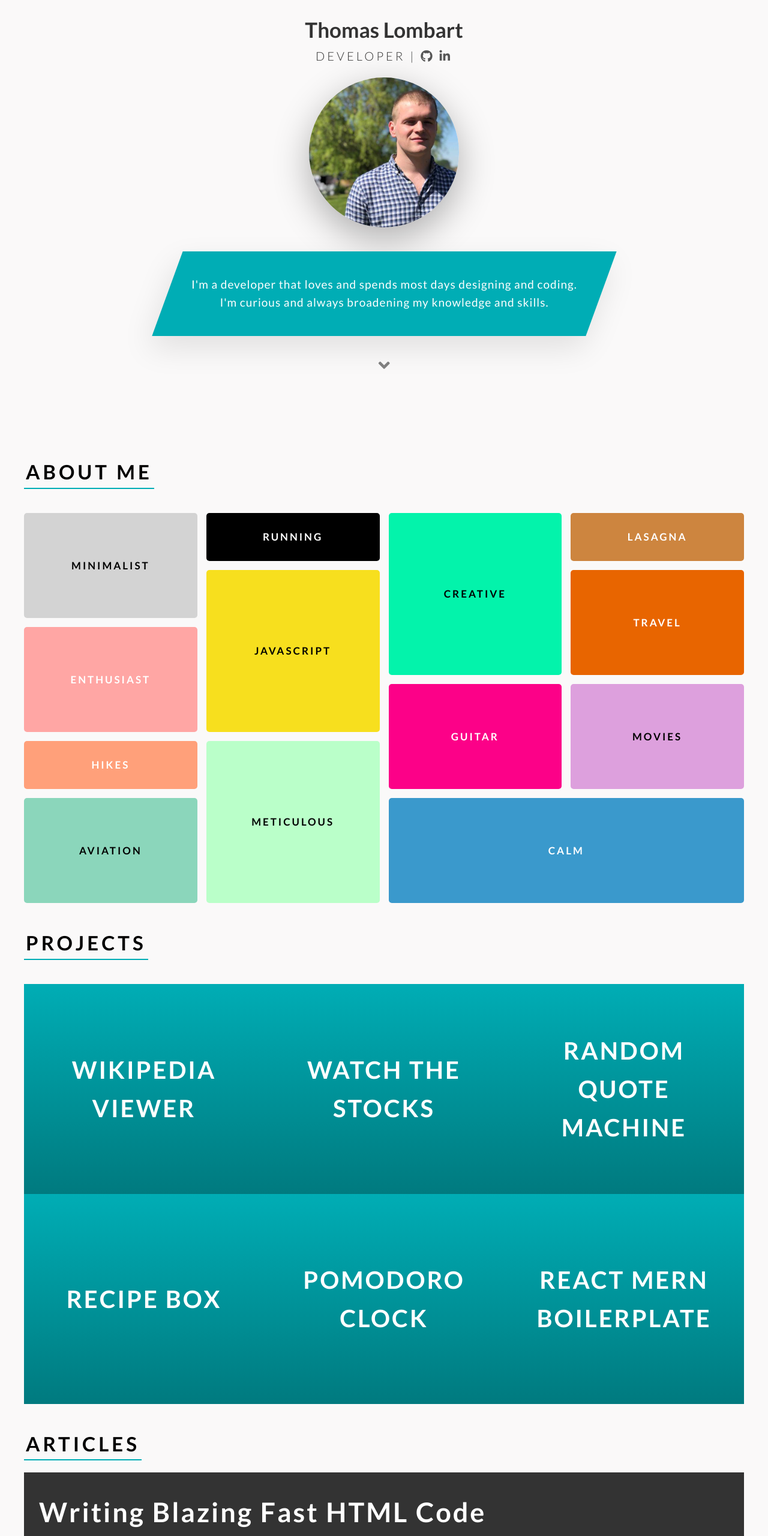
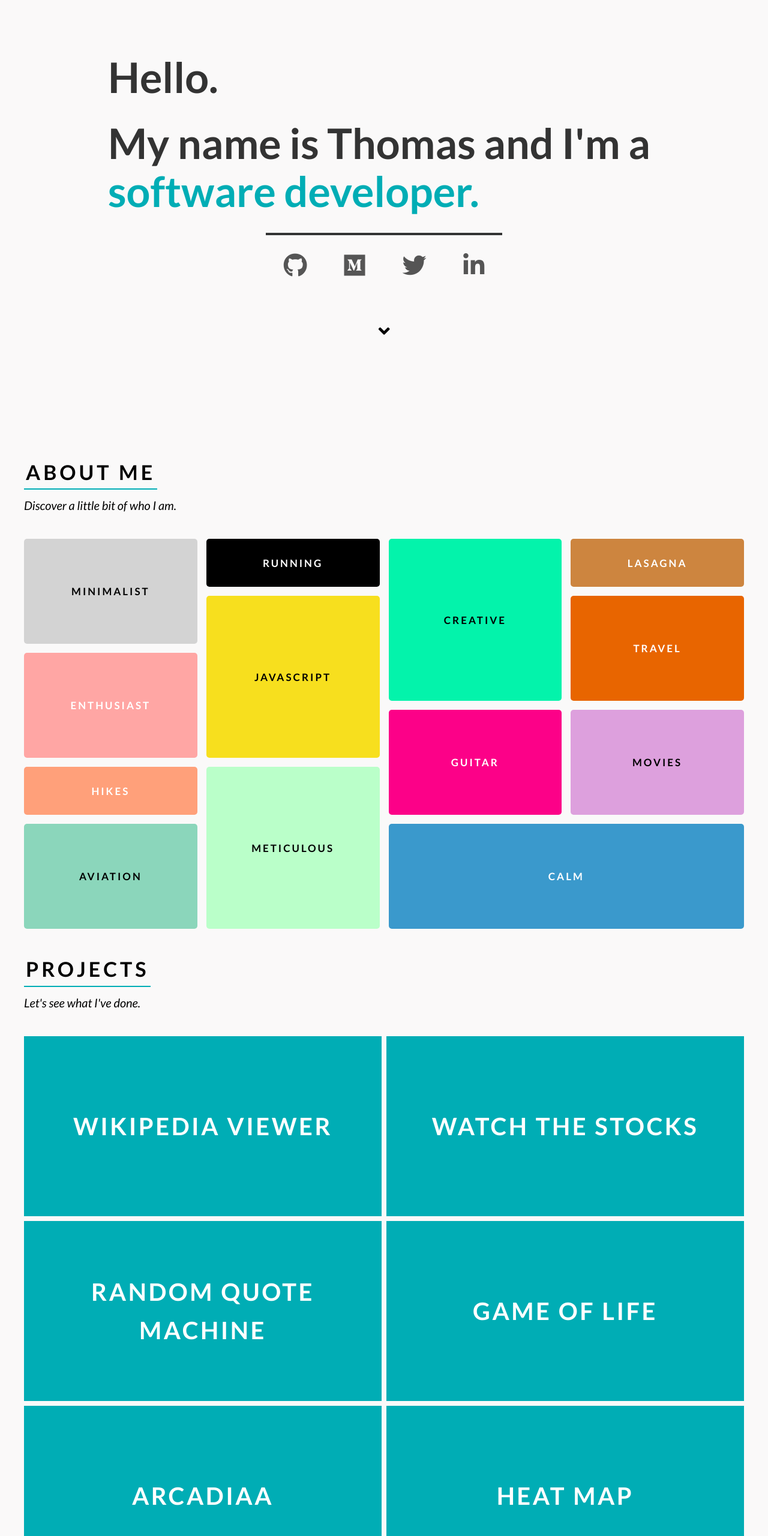
Before and after one commit to Brainy0003/portfolio, a website: page index.html in a window 1280 px wide. Shown: the part 80-2640 px from the top of the page at 60% size. Drawn offline with Linux system fonts and the light colour scheme.

Commit message:
Portfolio V3

```diff
--- a/index.html
+++ b/index.html
@@ -4,7 +4,7 @@
 <head>
   <title>Thomlom's Portfolio</title>
   <meta name="viewport" content="width=device-width, initial-scale=1, maximum-scale=1">
-  <link href="https://fonts.googleapis.com/css?family=Lato:100,300,400,700" rel="stylesheet">
+  <link href="https://fonts.googleapis.com/css?family=Lato:100,300,400,400i,700,700i" rel="stylesheet">
   <link rel="stylesheet" href="https://use.fontawesome.com/releases/v5.0.13/css/all.css" integrity="sha384-DNOHZ68U8hZfKXOrtjWvjxusGo9WQnrNx2sqG0tfsghAvtVlRW3tvkXWZh58N9jp"
     crossorigin="anonymous">
   <link rel="stylesheet" href="css/style.css">
@@ -12,27 +12,27 @@
 
 <body>
   <div class="container">
-    <section class="first" <>
+    <section class="first">
       <header class="header">
-        <h1 class="header__title">Thomas Lombart</h1>
-        <h2 class="header__subtitle">
-          <span>Developer &vert;</span>
-          <a class="header__link" href="https://github.com/thomlom" target="_blank">
+        <p class="header__title">Hello.</p>
+        <p class="header__subtitle">
+          My name is Thomas and I'm a
+          <span class="important">software developer.</span>
+        </p>
+        <div class="header__links">
+          <a class="header__links__item" href="https://github.com/thomlom" target="_blank">
             <i class="fab fa-github">
             </i>
           </a>
-          <a class="header__link" href="https://linkedin.com/in/thomas-lombart" target="_blank">
+          <a class="header__links__item" href="https://medium.com/@thomlom" target="_blank">
+            <i class="fab fa-medium"></i>
+          </a>
+          <a class="header__links__item" href="https://twitter.com/thomas_lombart" target="_blank">
+            <i class="fab fa-twitter"></i>
+          </a>
+          <a class="header__links__item" href="https://linkedin.com/in/thomas-lombart" target="_blank">
             <i class="fab fa-linkedin-in"></i>
           </a>
-        </h2>
-        <p>
-        </p>
-        <img class="header__photo" src="img/photo.jpg">
-        <div class="header__description">
-          <p class="header__description-text">
-            I'm a developer that loves and spends most days designing and coding.
-            <br/>I'm curious and always broadening my knowledge and skills.
-          </p>
         </div>
         <a href="#me" class="header__icon">
           <i class="icon--big mt-large fas fa-angle-down"></i>
@@ -42,6 +42,7 @@
 
     <section class="second" id="me">
       <h2 class="section-title">About me</h2>
+      <h3 class="section-subtitle mt-small">Discover a little bit of who I am.</h3>
       <div class="words">
         <div class="words__item words__item--1">Minimalist</div>
         <div class="words__item words__item--2">Running</div>
@@ -61,59 +62,78 @@
 
     <section class="third">
       <h2 class="section-title">Projects</h2>
-
+      <h3 class="section-subtitle mt-small">Let's see what I've done.</h3>
       <div class="projects" id="projects">
         <div class="project">
-          <h3 class="project__title">
+          <a class="project__link" href="projects/wikipedia_viewer/index.html">
             Wikipedia viewer
-          </h3>
+          </a>
         </div>
 
         <div class="project">
-          <h3 class="project__title">
+          <a class="project__link" href="http://watchthestocks.herokuapp.com/">
             Watch the stocks
-          </h3>
+          </a>
         </div>
 
         <div class="project">
-          <h3 class="project__title">
+          <a class="project__link" href="projects/random-quote-machine/index.html">
             Random quote machine
-          </h3>
+          </a>
         </div>
 
         <div class="project">
-          <h3 class="project__title">
-            Recipe Box
-          </h3>
+          <a class="project__link" href="https://codepen.io/thomlom/full/mEpgYZ">
+            Game Of Life
+          </a>
         </div>
 
         <div class="project">
-          <h3 class="project__title">
-            Pomodoro Clock
-          </h3>
+          <a class="project__link" href="https://github.com/thomlom/arcadiaa">
+            Arcadiaa
+          </a>
         </div>
 
         <div class="project">
-          <h3 class="project__title">
+          <a class="project__link" href="projects/heat-map/index.html">
+            Heat map
+          </a>
+        </div>
+
+        <div class="project">
+          <a class="project__link" href="https://codepen.io/thomlom/full/VjeRPq">
+            Recipe Box
+          </a>
+        </div>
+
+        <div class="project">
+          <a class="project__link" href="https://codepen.io/thomlom/full/BKEVve">
+            Pomodoro Clock
+          </a>
+        </div>
+
+        <div class="project">
+          <a class="project__link" href="https://github.com/thomlom/react-full-stack-boilerplate">
             React MERN Boilerplate
-          </h3>
+          </a>
         </div>
       </div>
     </section>
 
     <section class="fourth">
       <h2 class="section-title">Articles</h2>
+      <h3 class="section-subtitle mt-small">Writing is fun too.</h3>
       <ul class="articles">
         <li class="articles__item">
-          <a href="#" class="articles__item__link">
+          <a href="https://medium.com/@thomlom/writing-blazing-fast-html-code-97d19413af41" class="articles__item__link">
             Writing Blazing Fast HTML Code
           </a>
-        </li>
       </ul>
     </section>
 
     <section class="fifth">
       <h2 class="section-title">Contact</h2>
+      <h3 class="section-subtitle mt-small">Let's know each other.</h3>
 
       <div class="contact">
         <form action="#" class="form">
--- a/sass/_articles.scss
+++ b/sass/_articles.scss
@@ -3,45 +3,38 @@
   margin-top: 2rem;
 
   &__item {
-    position: relative;
-    padding: 3rem 1.5rem;
-    background-color: var(--color-grey-dark-1);
-    cursor: pointer;
+    padding: 3rem 0;
+    background-color: var(--color-primary);
 
     &__link:link,
     &__link:visited {
-      font-size: 4.5rem;
-      font-weight: bold;
-      letter-spacing: 3px;
+      font-size: 5rem;
+      font-weight: 400;
+      letter-spacing: 3.5px;
       text-decoration: none;
-      margin-left: 1rem;
+      margin-left: 2rem;
       color: white;
       position: relative;
       z-index: 10;
       transition: all .25s ease-in-out .15s;
     }
 
-    &:hover &__link {
-      color: white;
+    &__link::before {
+      content: "";
+      position: absolute;
+      width: 100%;
+      height: 4px;
+      bottom: -4px;
+      left: 0;
+      background-color: currentColor;
+      visibility: hidden;
+      transform: scaleX(0);
+      transition: all 0.3s ease-in-out 0s;
+    }
+
+    &__link:hover::before {
+      visibility: visible;
+      transform: scaleX(1);
     }
   }
-
-  &__item::before {
-    content: "";
-    position: absolute;
-    top: 0;
-    left: 0;
-    height: 100%;
-    width: 0.8rem;
-    background-color: var(--color-primary);
-    transform: scaleY(0);
-    transition: transform .2s,
-                width .4s ease-in-out .2s,
-                background-color .1s;
-  }
-
-  &__item:hover::before {
-    transform: scaleY(1);
-    width: 100%;
-  }
 }
--- a/sass/_header.scss
+++ b/sass/_header.scss
@@ -1,7 +1,5 @@
 .header {
   height: 100vh;
-
-  margin: auto;
 
   display: flex;
   flex-direction: column;
@@ -10,74 +8,50 @@
 
   color: var(--color-grey-dark-1);
 
+  &__title, &__subtitle {
+    font-size: 7rem;
+    font-weight: bold;
+    line-height: 8rem;
+    margin-left: 4rem;
+    padding-bottom: 3rem;
+    width: 75%;
+  }
+
   &__title {
-    font-size: 3.5rem;
-    font-weight: 700;
     animation-name: moveInLeft;
-    animation-duration: 0.8s;
+    animation-duration: 0.6s;
     animation-timing-function: ease-out;
   }
 
   &__subtitle {
-    font-size: 2rem;
-    font-weight: 300;
-    text-transform: uppercase;
-    letter-spacing: 0.4rem;
     animation-name: moveInRight;
     animation-duration: 0.8s;
+    animation-delay: 1.2s;
+    animation-fill-mode: backwards;
+
     animation-timing-function: ease-out;
   }
 
-  &__photo {
-    height: 25em;
-    width: 25rem;
-    border-radius: 50%;
-    margin-top: 2em;
-    animation: moveInBottom 0.5s ease-out 0.75s;
+  &__links {
+    animation: moveInBottom 0.5s ease-out 2.5s;
     animation-fill-mode: backwards;
+    border-top: 4px solid var(--color-grey-dark-1);
 
-    box-shadow: var(--shadow-dark);
-  }
-
-  &__description {
-    margin-top: 4rem;
-    padding: 4rem;
-    background-color: var(--color-primary);
-    box-shadow: var(--shadow-light);
-    color: #fff;
-    font-size: 1.9rem;
-    letter-spacing: 1px;
-    text-align: center;
-    transform: skewX(-20deg);
-    animation: appear 0.5s ease-out 1.4s;
-    animation-fill-mode: backwards;
-
-    &-text {
-      transform: skewX(20deg);
-
-      @media only screen and (max-width: $bp-small) {
-        transform: skewX(0deg);
-      }
-    }
-
-    @media only screen and (max-width: $bp-small) {
-      width: 80%;
-      transform: skewX(0deg);
-    }
-  }
-
-  &__link {
+    &__item {
       &:link,
       &:visited {
         text-decoration: none;
         color: #555;
 
         & > i {
+          font-size: 4rem;
+          margin: 3rem;
           transition: all 0.2s;
         }
 
         &:hover i {
-        color: #111;
+          color: var(--color-primary);
+        }
       }
     }
   }
@@ -89,7 +63,7 @@
       color: black;
       animation-name: bounce;
       animation-duration: 0.7s;
-      animation-delay: 2s;
+      animation-delay: 3s;
       animation-direction: alternate;
       animation-iteration-count: infinite;
       animation-fill-mode: backwards;
--- a/sass/_projects.scss
+++ b/sass/_projects.scss
@@ -2,82 +2,35 @@
   margin: 4rem 0;
 
   display: grid;
-  grid-template-columns: repeat(auto-fit, minmax(35rem, 1fr));
-  grid-template-rows: repeat(2, 35rem);
+  grid-template-columns: repeat(auto-fit, minmax(40rem, 1fr));
+  grid-auto-rows: 30rem;
+  grid-gap: 8px;
 }
 
 .project {
   display: flex;
-  flex-direction: column;
   justify-content: center;
   align-items: center;
 
-  background-image: linear-gradient(
-    var(--color-primary),
-    var(--color-primary-dark)
-    );
+  background-color: var(--color-primary);
+  transition: all ease-in-out .3s;
+  cursor: pointer;
 
-  &__title {
-    font-size: 4rem;
-    text-align: center;
-    font-weight: 700;
-    letter-spacing: 3px;
-    text-transform: uppercase;
-    padding: 2rem;
-    color: #fff;
+  &:hover {
+    background-color: var(--color-primary-dark);
   }
 
-  &__details {
-    display: flex;
-    flex-direction: column;
-    flex: 1;
-
-    padding: 2rem;
-    padding-top: 0;
-    color: #fff;
-
-    & > p {
-      margin-bottom: 2rem;
-    }
-
-    &__btn {
-      align-self: flex-start;
-      display: inline-block;
-      margin-top: auto;
-    }
-  }
-
-  &__technologies {
-    width: 100%;
-    color: #fff;
-    padding: 2rem;
-    list-style: none;
-
-    display: grid;
-    grid-template-columns: repeat(auto-fit, minmax(9rem, min-content));
-    grid-gap: 2rem;
-    align-content: center;
-
-    &__item {
-      display: flex;
-      justify-content: space-between;
-      align-items: center;
-
-      height: 4rem;
-      font-size: 1.2em;
-      border-radius: 2.5rem;
-      background-color: var(--color-grey-light-1);
-      color: black;
-
-      &-img {
-        width: 2.5rem;
-        border-radius: 50%;
-        margin: 0 1rem;
-      }
-
-      &-text {
-        margin-right: 1rem;
-      }
+  &__link {
+    &:link,
+    &:visited {
+      text-decoration: none;
+      font-size: 4rem;
+      text-align: center;
+      font-weight: 700;
+      letter-spacing: 3.5px;
+      text-transform: uppercase;
+      padding: 2rem;
+      color: #fff;
     }
   }
 }
--- a/sass/_typography.scss
+++ b/sass/_typography.scss
@@ -4,8 +4,18 @@
     letter-spacing: 0.5rem;
     padding: 0 0.3rem;
     border-bottom: 2.5px solid var(--color-primary);
-    font-size: 3.3rem;
+    font-size: 3.4rem;
     font-weight: 700;
+}
+
+.section-subtitle {
+    font-size: 2rem;
+    font-style: italic;
+    font-weight: 400;
+}
+
+.important {
+    color: var(--color-primary);
 }
 
 .description {
@@ -16,28 +26,6 @@
 .icon--big {
     font-size: 3rem;
     cursor: pointer;
-}
-
-.btn {
-    &:link,
-    &:visited {
-        display: inline-block;
-        text-decoration: none;
-        background-color: var(--color-grey-light-1);
-        color: #111;
-        border: none;
-        border-radius: 5px;
-        font-size: 1.5rem;
-        letter-spacing: 2px;
-        text-transform: uppercase;
-        padding: 1.5rem 3rem;
-        cursor: pointer;
-        transition: all .2s;
-    }
-
-    &:hover {
-        background-color: var(--color-grey-light-3);
-    }
 }
 
 .btn-primary {
--- a/sass/_utilities.scss
+++ b/sass/_utilities.scss
@@ -1,3 +1,7 @@
+.mt-small {
+    margin-top: 1rem;
+}
+
 .mt-large {
     margin-top: 3rem;
 }
```
Also changed, not shown: projects/random-quote-machine/index.html (+1 -1 lines), sass/_animations.scss (+4 -3 lines), css/style.css. Lines whose indentation alone changed are shown as unchanged.
